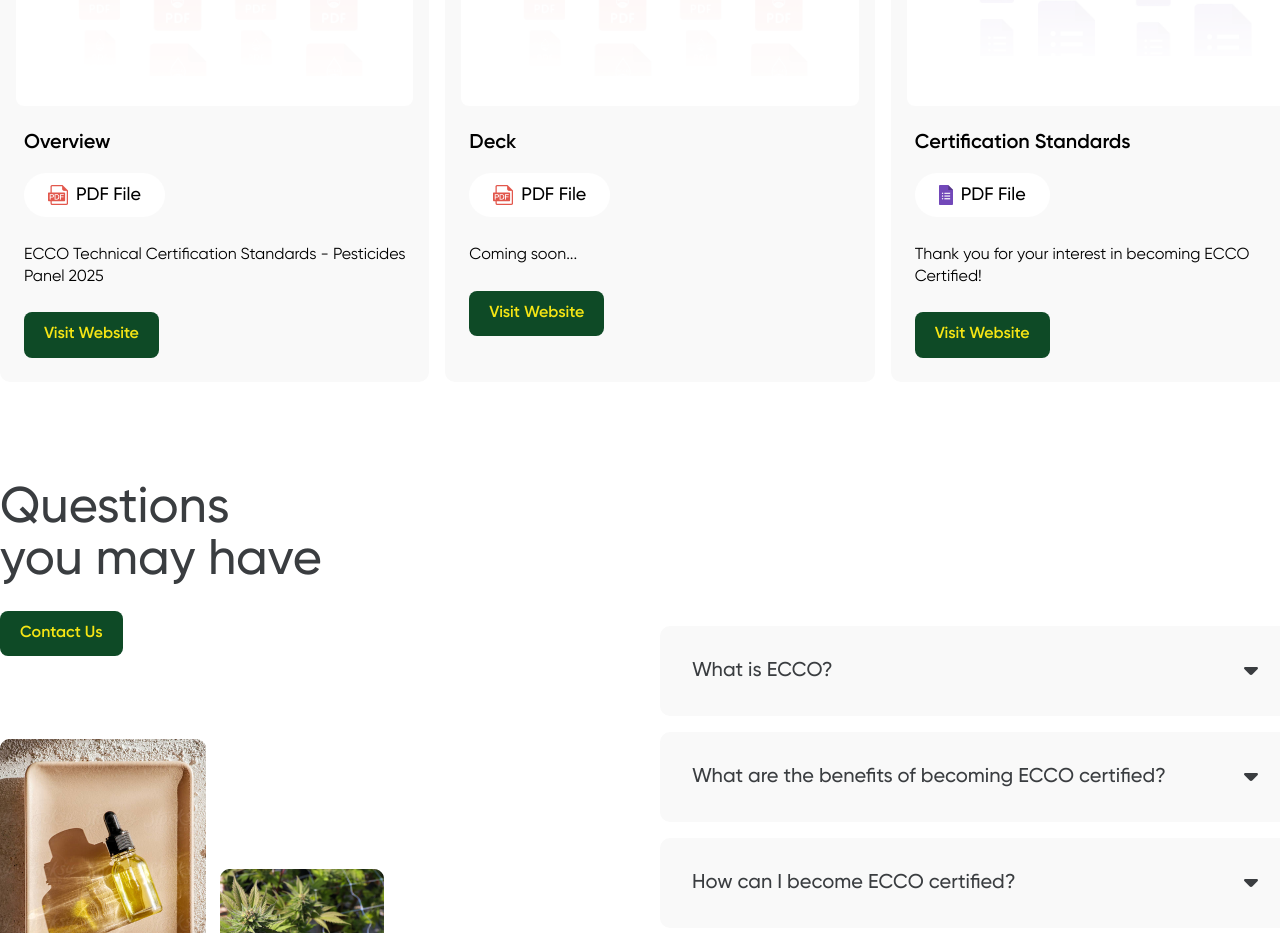
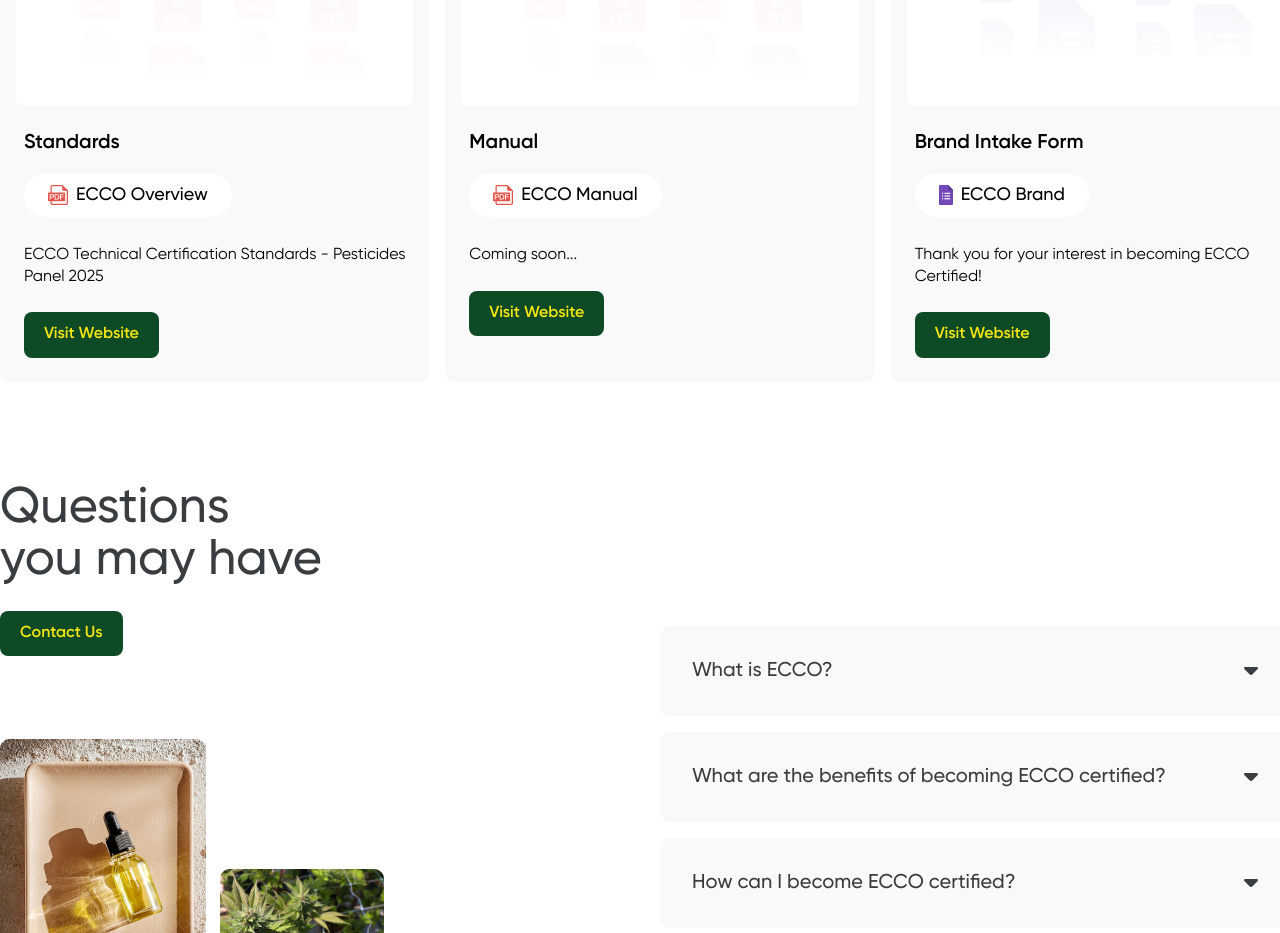
Before and after one commit to Paylak2222/ECCO, a React (Create React App) app: page /#/ in a window 1280 px wide. Shown: the part 4040-4973 px from the top of the page. Built offline with nearby package versions, Linux system fonts and the light colour scheme.

Commit message:
update data

```diff
--- a/src/screens/home/home.jsx
+++ b/src/screens/home/home.jsx
@@ -21,28 +21,28 @@
 const data = [
   {
     type: "resources",
-    name: "Overview",
+    name: "Standards",
     desc: "ECCO Technical Certification Standards - Pesticides Panel 2025",
     icon: brandIcon1,
-    file: "PDF File",
+    file: "ECCO Overview",
     fileIcon: brandFil1,
     link: "https://docs.google.com/document/d/1Npz7QUUjnStWYBT0hvBe8d2ysTrwir4eKzv1hSg2HJM/edit?usp=sharing",
   },
   {
     type: "resources",
-    name: "Deck",
+    name: "Manual",
     desc: "Coming soon...",
     icon: brandIcon2,
-    file: "PDF File",
+    file: "ECCO Manual",
     fileIcon: brandFil2,
     link: "https://www.canva.com/design/DAGRnI6g0s4/3WQEbUP2G91zH4I5nlw9_A/view",
   },
   {
     type: "resources",
-    name: "Certification Standards",
+    name: "Brand Intake Form",
     desc: "Thank you for your interest in becoming ECCO Certified!",
     icon: brandIcon3,
-    file: "PDF File",
+    file: "ECCO Brand",
     fileIcon: brandFil3,
     link: "https://docs.google.com/document/d/1R_3YVtNdOrHnUAM2DCO7e_SZTigSD8cn/edit?usp=sharing&ouid=113439082160299838218&rtpof=true&sd=true",
   },
```
